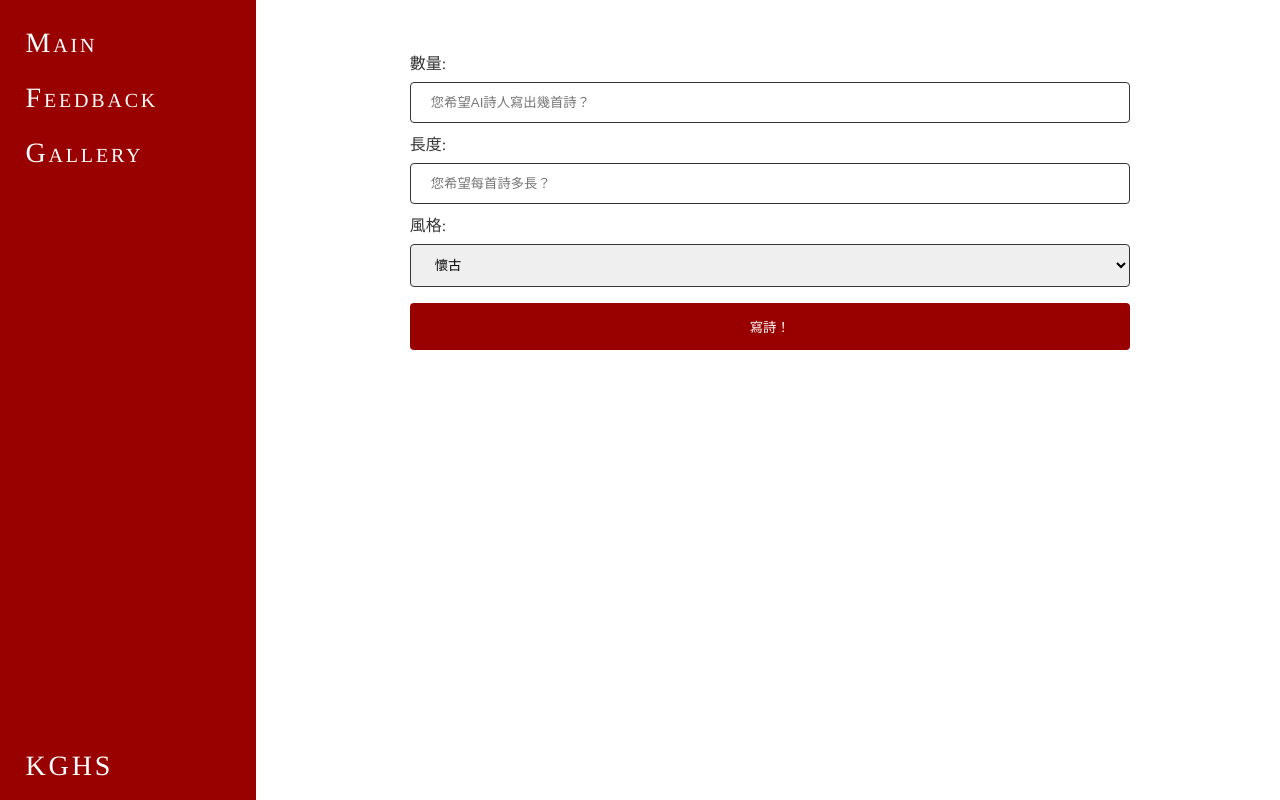
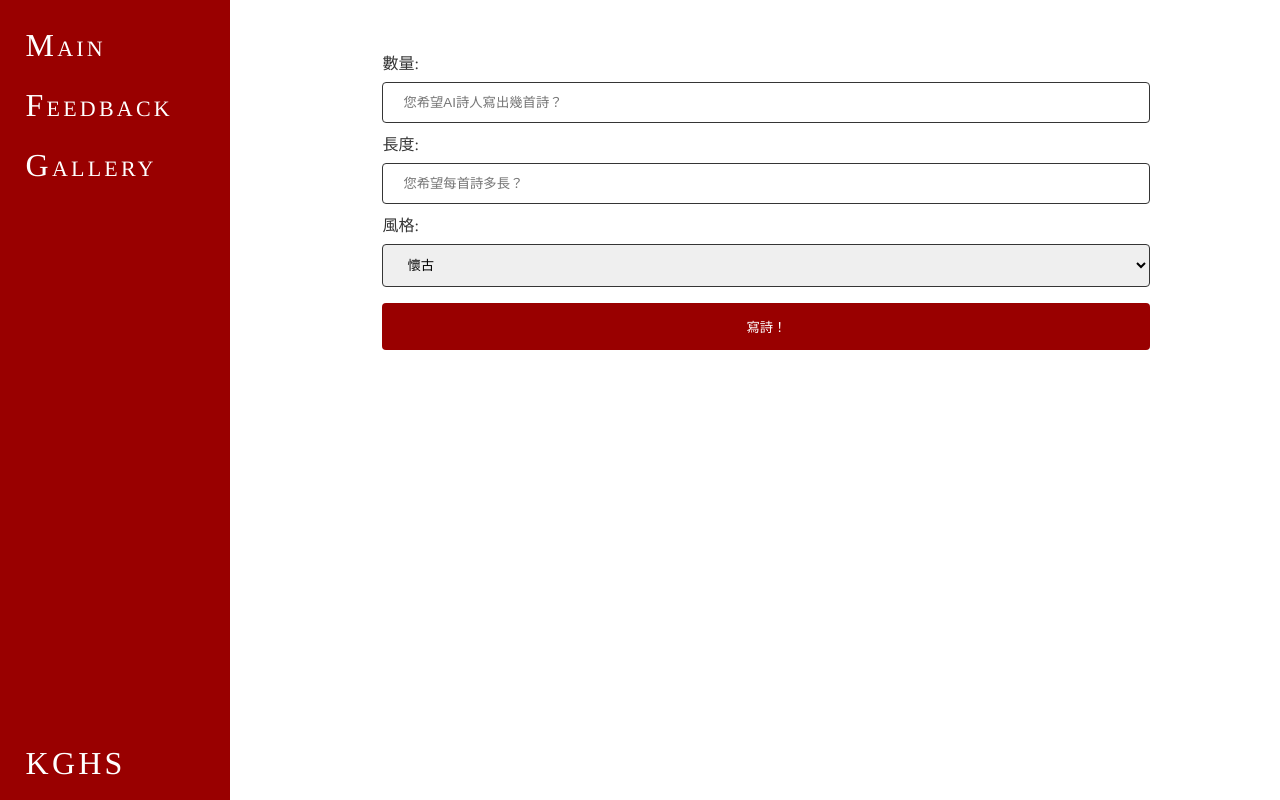
Before and after one commit to Q23RF/AIP_flask, a Flask app: page / in a window 1280 px wide. Run offline with Flask 2, Linux system fonts and the light colour scheme.

Commit message:
BETTER adapting where am i goin

```diff
--- a/static/style.css
+++ b/static/style.css
@@ -10,7 +10,7 @@
 }
 
 body {
-  margin: 50px;
+  margin-top: 50px;
   font-family: 'Noto Serif TC', Times, serif;
 }
 
@@ -59,7 +59,7 @@ body {
 
 /* Style the content */
 .content {
-  margin-left: 27%;
+  margin-left: 24%;
   width: 76%;
   font: 'Noto Serif TC';
   color: var(--secondaryD);
@@ -124,12 +124,12 @@ input[type=button] {
 /* special styling for wide viewports */
 @media (min-width: 960px) {
   .sidenav {
-    width: 20%;
+    width: 230px;
     padding-top:12px;
   }
   .sidenav a {
     padding-top: 15px;
-    font-size: 28px;
+    font-size: 32px;
   }
 
 .sidenav>:nth-last-child(1) {
@@ -141,7 +141,7 @@ input[type=button] {
 }
 
   .content {
-    margin-left: 21%;
+    margin-left: 20%;
     width: 80%;
   }
 
@@ -150,24 +150,4 @@ input[type=button] {
     margin-left: 20%;
     font-size:20px;
   }
-
-  input[type=text], select {
-    width: 720px;
-  }
-
-  input[type=number], select {
-    width: 720px;
-  }
-
-  input[type=submit] {
-    width: 720px;
-    background-color: var(--primary);
-    color: white;
-    padding: 14px 20px;
-    margin: 8px 0;
-    border: none;
-    border-radius: 4px;
-    cursor: pointer;
-  }
-
 }
```
